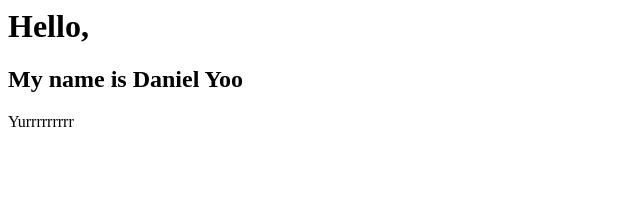
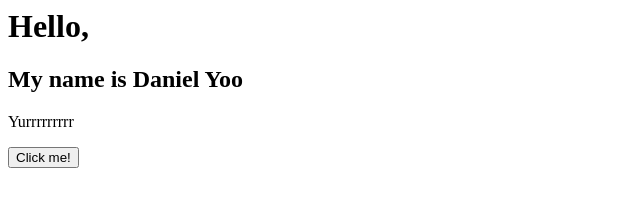
Before and after one commit to DumbPickle/website.github.io, a plain HTML site: page index.html in a window 1280 px wide. Shown: the whole page, without its empty margins (0-640 px from the left). Drawn offline with Linux system fonts and the light colour scheme.

Commit message:
Update index.html

```diff
--- a/index.html
+++ b/index.html
@@ -2,3 +2,7 @@
 
 <h2>My name is Daniel Yoo</h2>
 <p>Yurrrrrrrrr</p>
+
+<button type="button">
+  Click me!
+</button>
```
